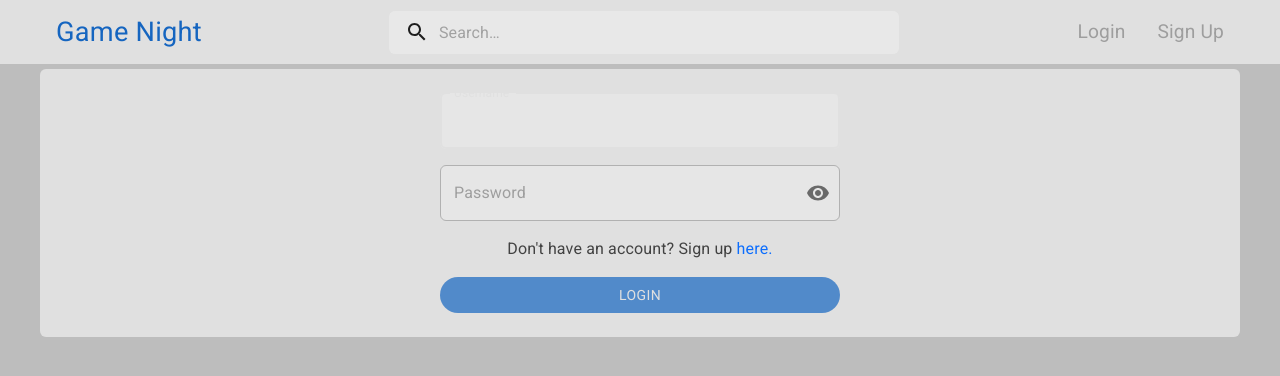
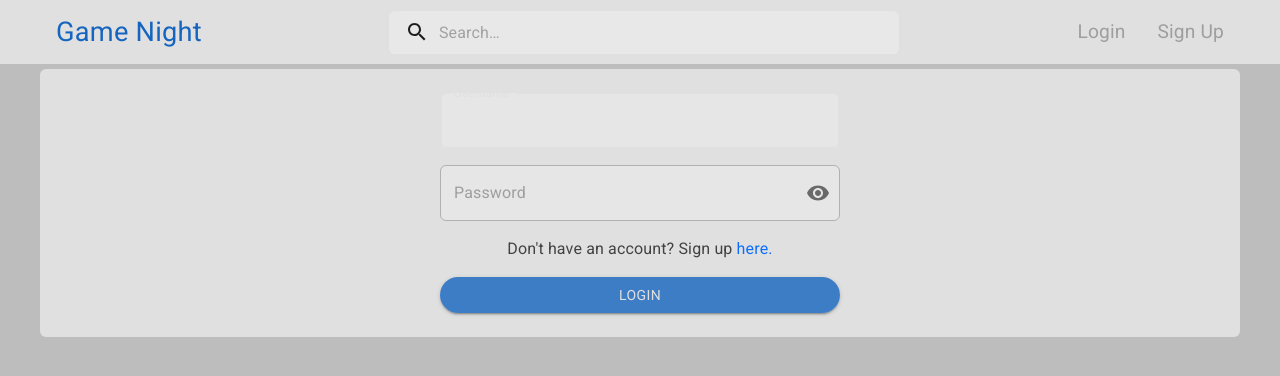
Before and after one commit to Jared-Enck/Capstone-2, a React (Create React App) app in the folder game-night/: page /login in a window 1280 px wide. Shown: the top 376 px of the page. Built offline with nearby package versions, Linux system fonts and the light colour scheme; no server answers; the HTML template or start-up script is replaced by a standard one.

Commit message:
update PrimaryButton styles

```diff
--- a/game-night/src/components/account/LoginForm.js
+++ b/game-night/src/components/account/LoginForm.js
@@ -43,7 +43,8 @@ export const FormInputLabel = styled(InputLabel)(({ theme }) => ({
 
 export const PrimaryButton = styled(Button)(({ theme }) => ({
   borderRadius: '9999px',
-  backgroundColor: alpha(theme.palette.primary.contrastText, .7),
+  backgroundColor: alpha(theme.palette.primary.contrastText, .8),
+  color: theme.palette.primary.main,
   '&:hover': {
     backgroundColor: theme.palette.primary.contrastText
   }
@@ -163,6 +164,7 @@ export default function LoginForm() {
                 </Typography>
                 <PrimaryButton
                   type="submit"
+                  variant="contained"
                   size="medium"
                 >
                   Login
```
